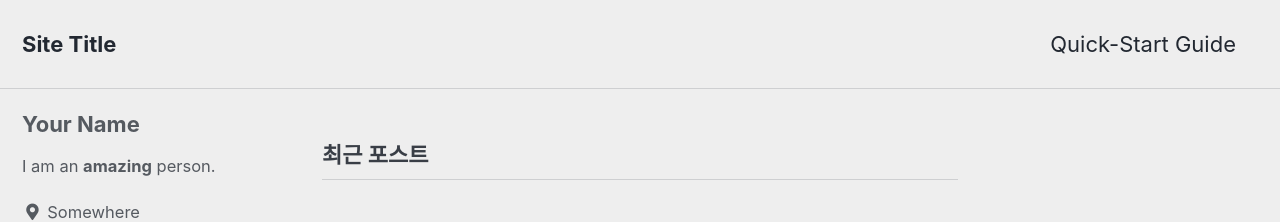
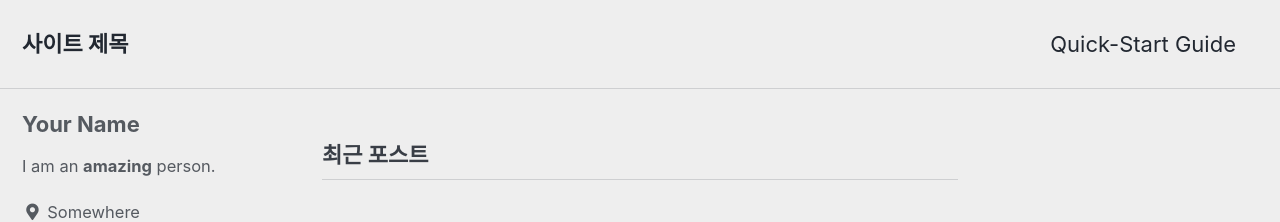
Before and after one commit to hochulz/hochulz.github.io, a Jekyll site: the page built from index.html, in a window 1280 px wide. Shown: the top 222 px of the page. Built offline with Jekyll 4.4.1, drawn with Linux system fonts in a browser that asks for light colours; cached includes are drawn as plain includes; the list of posts is cut into pages by our own code.

Commit message:
config changed

```diff
--- a/_config.yml
+++ b/_config.yml
@@ -16,12 +16,12 @@ minimal_mistakes_skin    : "air" # "air", "aqua", "contrast", "dark", "dirt", "n
 
 # Site Settings
 locale                   : "ko"
-title                    : "Site Title"
+title                    : "사이트 제목"
 title_separator          : "-"
 subtitle                 : # site tagline that appears below site title in masthead
 name                     : "알트"
 description              : "내 블로그 어떰."
-url                      : # the base hostname & protocol for your site e.g. "https://mmistakes.github.io"
+url                      : "https://hochulz.github.io"
 baseurl                  : # the subpath of your site, e.g. "/blog"
 repository               : # GitHub username/repo-name e.g. "mmistakes/minimal-mistakes"
 teaser                   : # path of fallback teaser image, e.g. "/assets/images/500x300.png"
```
